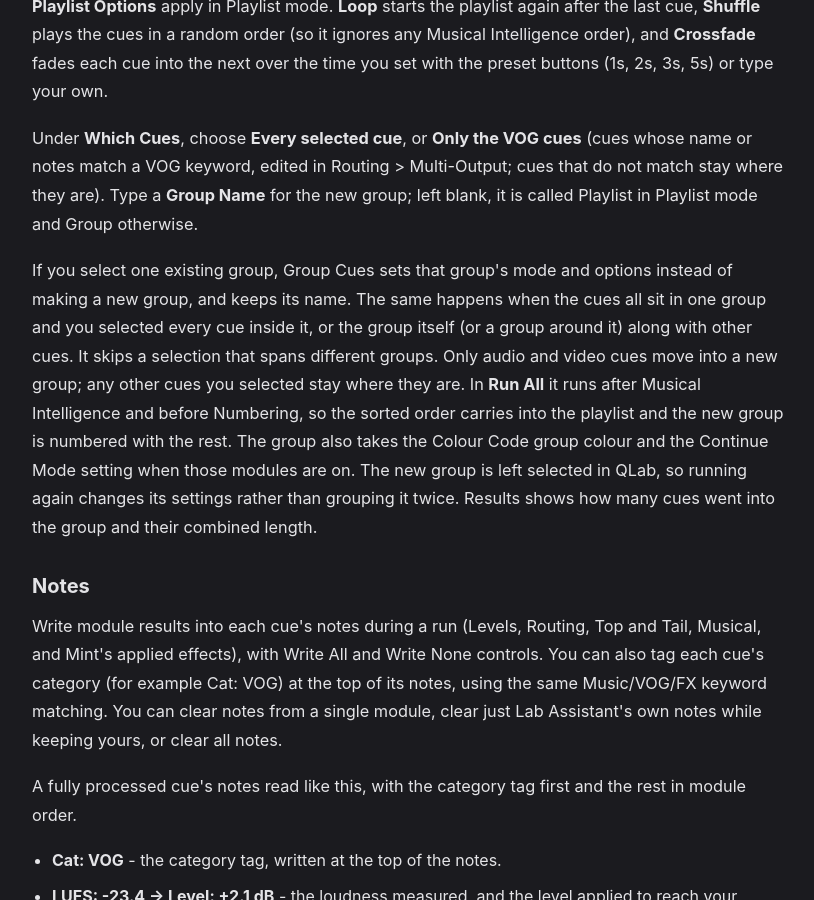
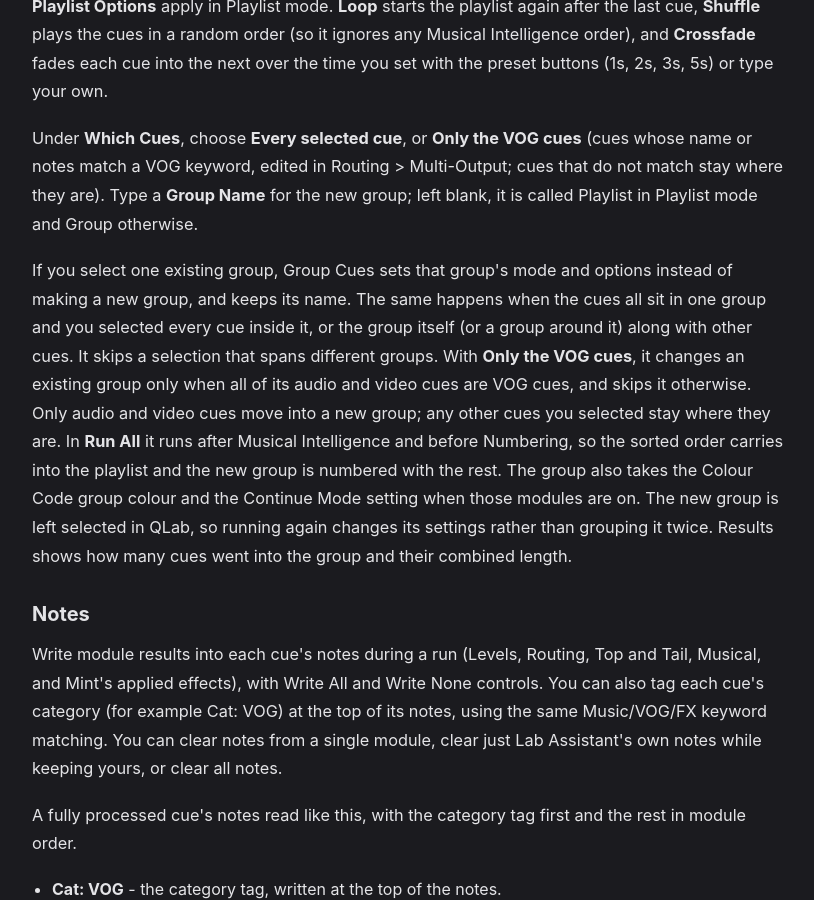
Before and after one commit to BSKapps/bskapps.github.io, a Jekyll site: the page built from articles/lab-assistant-guide/index.html, in a window 1280 px wide and 900 px high, scrolled down 3785 px. Shown: the whole window, without its empty margins (232-1046 px from the left). Built offline with Jekyll 4.4.1, drawn with Linux system fonts in a browser that asks for light colours.

Commit message:
Lab Assistant guide: with Only the VOG cues, Group Cues changes an existing group only when all its cues are VOG cues

```diff
--- a/_data/guides/lab-assistant-guide.json
+++ b/_data/guides/lab-assistant-guide.json
@@ -187,7 +187,7 @@
         },
         {
           "type": "paragraph",
-          "text": "If you select one existing group, Group Cues sets that group's mode and options instead of making a new group, and keeps its name. The same happens when the cues all sit in one group and you selected every cue inside it, or the group itself (or a group around it) along with other cues. It skips a selection that spans different groups. Only audio and video cues move into a new group; any other cues you selected stay where they are. In **Run All** it runs after Musical Intelligence and before Numbering, so the sorted order carries into the playlist and the new group is numbered with the rest. The group also takes the Colour Code group colour and the Continue Mode setting when those modules are on. The new group is left selected in QLab, so running again changes its settings rather than grouping it twice. Results shows how many cues went into the group and their combined length."
+          "text": "If you select one existing group, Group Cues sets that group's mode and options instead of making a new group, and keeps its name. The same happens when the cues all sit in one group and you selected every cue inside it, or the group itself (or a group around it) along with other cues. It skips a selection that spans different groups. With **Only the VOG cues**, it changes an existing group only when all of its audio and video cues are VOG cues, and skips it otherwise. Only audio and video cues move into a new group; any other cues you selected stay where they are. In **Run All** it runs after Musical Intelligence and before Numbering, so the sorted order carries into the playlist and the new group is numbered with the rest. The group also takes the Colour Code group colour and the Continue Mode setting when those modules are on. The new group is left selected in QLab, so running again changes its settings rather than grouping it twice. Results shows how many cues went into the group and their combined length."
         }
       ]
     },
```
